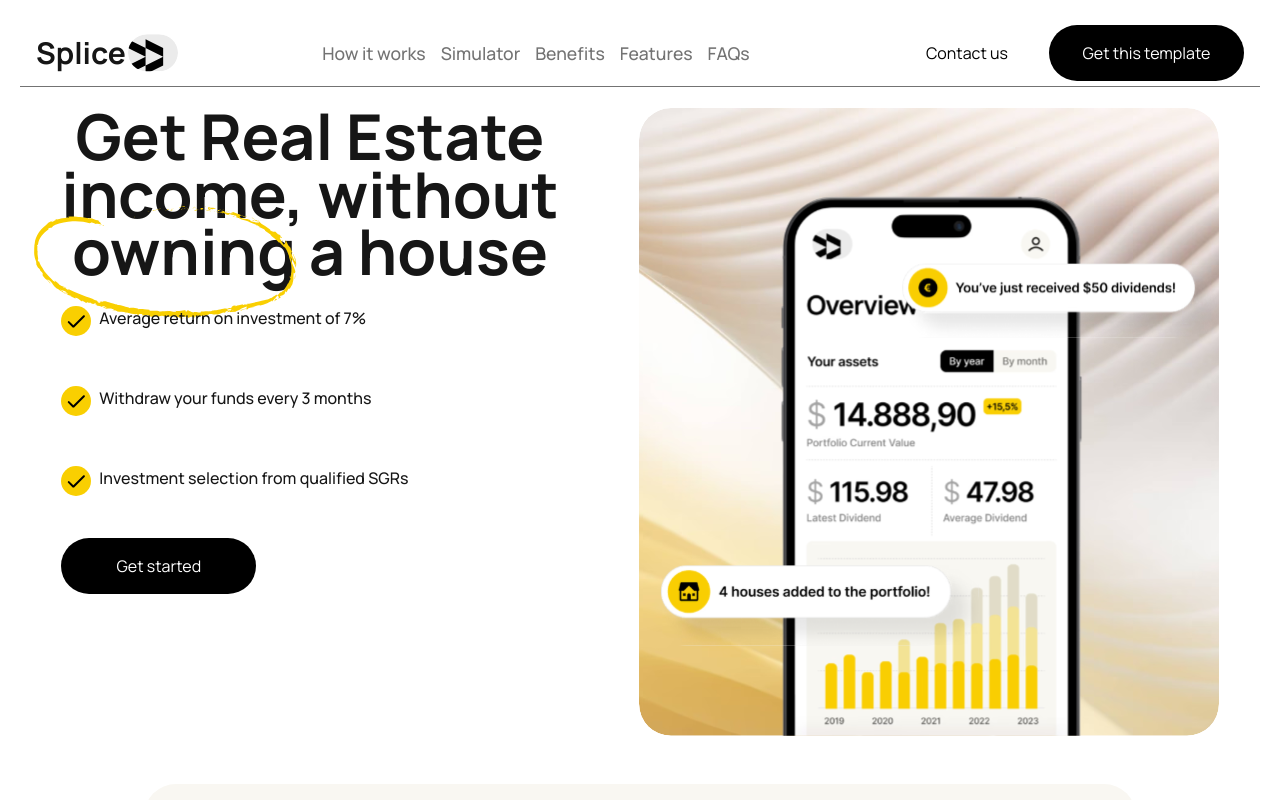
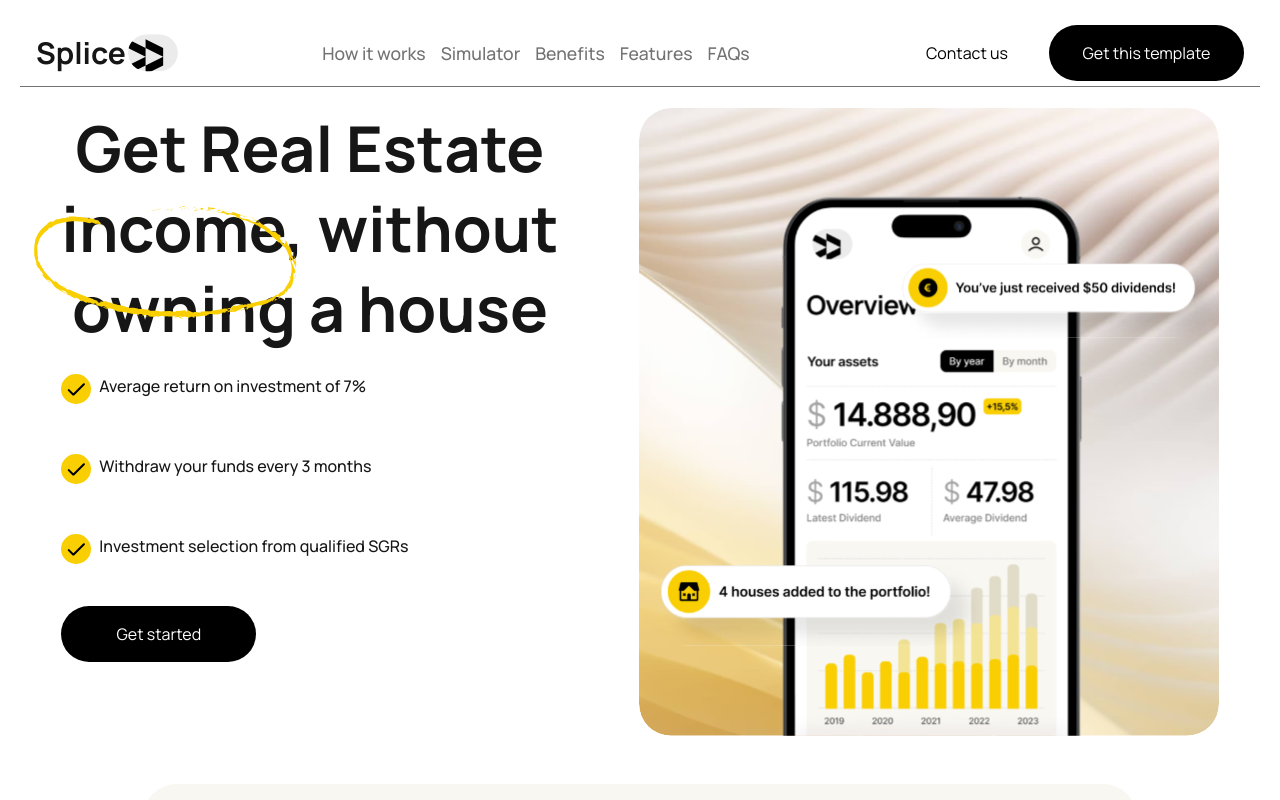
Before and after one commit to Daniel264/Slice, a Next.js app: page / in a window 1280 px wide. Shown: the top 800 px of the page. Built offline with nearby package versions, Linux system fonts and the light colour scheme.

Commit message:
Add line height and center the h1 text in the first hero

```diff
--- a/src/components/Second-hero.tsx
+++ b/src/components/Second-hero.tsx
@@ -1,4 +1,3 @@
-
 import { works } from "@/utilities/yellow-text";
 import { HeroSection } from "./Hero-section-Template";
 import { Badge } from "./Badge";
@@ -11,12 +10,14 @@ export const SecondHero = () => {
                 <Badge>How does it work</Badge>
             </div>
             <div>
-                <Image className="straight-image" src={"/assets/images/Second-hero-img.svg"} alt={""} height={90} width={300}/>
+                <Image className="straight-image" src={"/assets/images/Second-hero-img.svg"} alt={""} height={90} width={300} />
                 <h1>
                     Invest in income-generating <br /> real estate easily
                 </h1>
             </div>
-            <HeroSection flexDirection={"row-reverse"} designedText={false} src={"/assets/images/section-img.svg"} arrayName={works} />
+            <div>
+                <HeroSection flexDirection={"row-reverse"} designedText={false} src={"/assets/images/section-img.svg"} arrayName={works} />
+            </div>
         </section>
     );
 };
--- a/src/styles/SCSS/components/_hero.scss
+++ b/src/styles/SCSS/components/_hero.scss
@@ -22,6 +22,7 @@
     }
 
     div:nth-of-type(1) {
+
         // @include space-y(30px);
         div:nth-of-type(1) {
 
@@ -29,6 +30,7 @@
             h1 {
                 font-size: 3.95rem;
                 font-weight: 700;
+                line-height: 5rem;
                 padding-bottom: 1.6rem;
 
                 @media screen and (max-width: 768px) {
--- a/src/styles/SCSS/components/_second-hero.scss
+++ b/src/styles/SCSS/components/_second-hero.scss
@@ -1,3 +1,6 @@
+
+@use '../mixins/mixins' as *;
+
 .second-hero {
     position: relative;
     img.straight-image {
--- a/src/styles/SCSS/index.css
+++ b/src/styles/SCSS/index.css
@@ -188,6 +188,7 @@ h1 {
 .hero-section div:nth-of-type(1) div:nth-of-type(1) h1 {
   font-size: 3.95rem;
   font-weight: 700;
+  line-height: 5rem;
   padding-bottom: 1.6rem;
 }
 @media screen and (max-width: 768px) {
```
Also changed, not shown: 1 other file (tests, documents, lock files or other folders).
